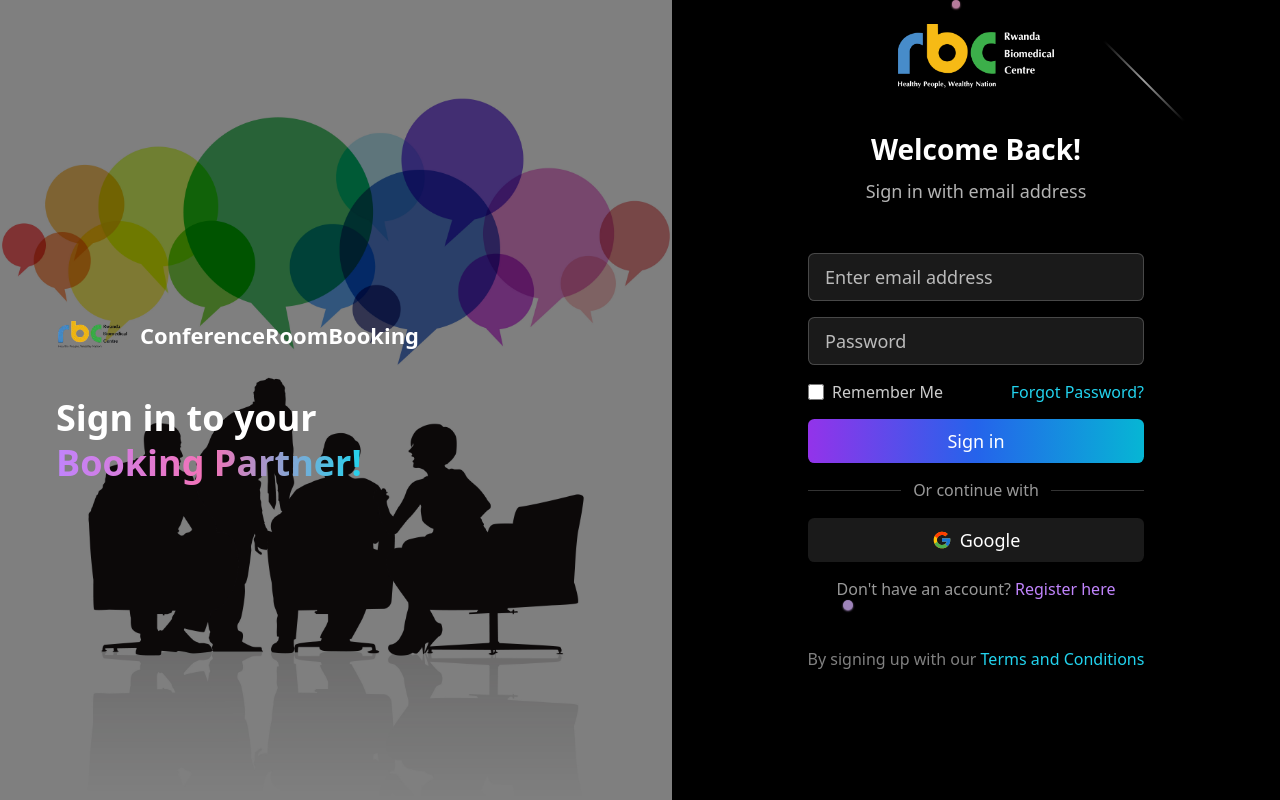
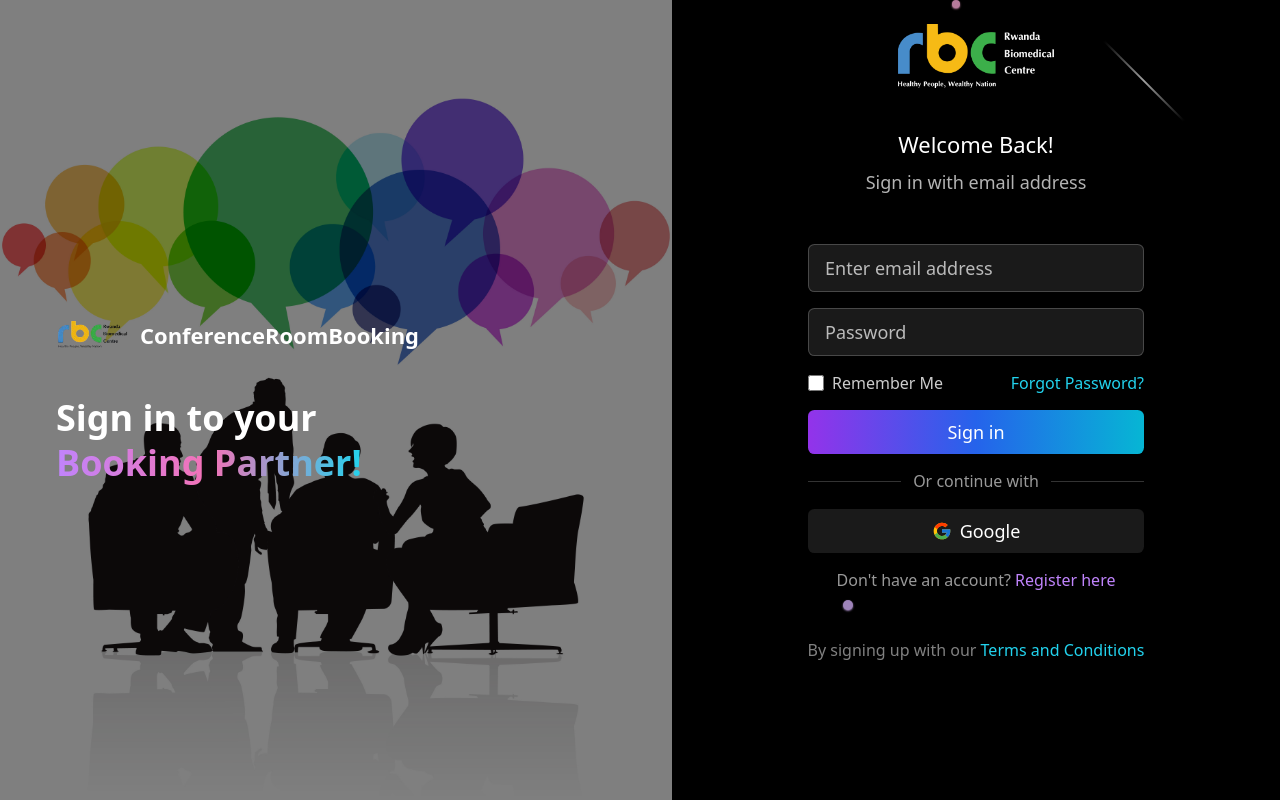
Before and after one commit to IshimwePatience/Conferenceroomsystem, a React (Vite) app in the folder conferenceroomfrontend/: page /login in a window 1280 px wide. Built offline with nearby package versions, Linux system fonts and the light colour scheme.

Commit message:
btn chanhe commit

```diff
--- a/conferenceroomfrontend/src/components/Login.jsx
+++ b/conferenceroomfrontend/src/components/Login.jsx
@@ -490,7 +490,7 @@ const Login = ({ setIsLoggedIn, setUserRole }) => {
                     </div>
 
                     <div className="text-center mb-6 md:mb-4 scaled:mb-6">
-                        <h2 className="text-fluid-2xl font-bold text-white mb-2">
+                        <h2 className="text-fluid-xl font-light text-white mb-2">
                             {currentView === 'LOGIN' && 'Welcome Back!'}
                             {currentView === '2FA' && 'VERIFY CODE'}
                             {currentView === 'FORGOT_PASSWORD' && 'RESET PASSWORD'}
```
